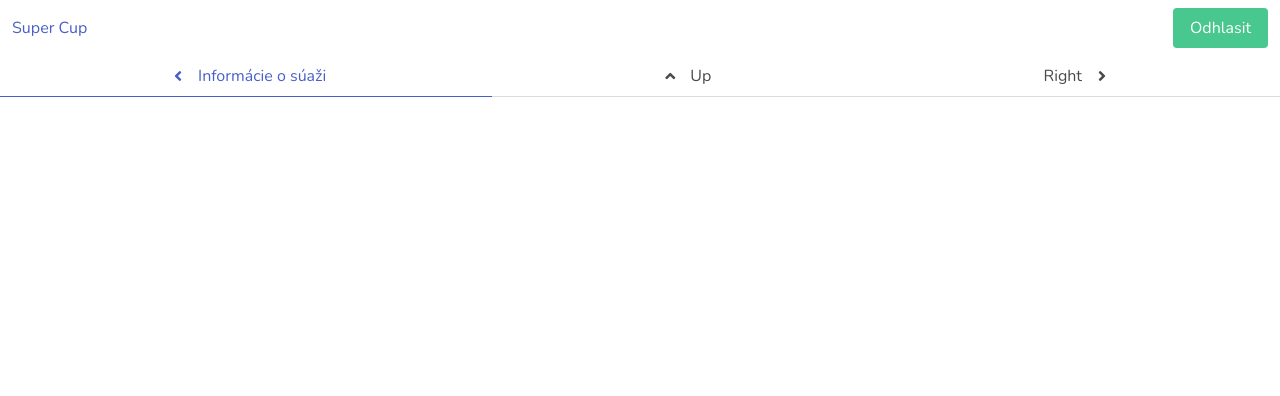
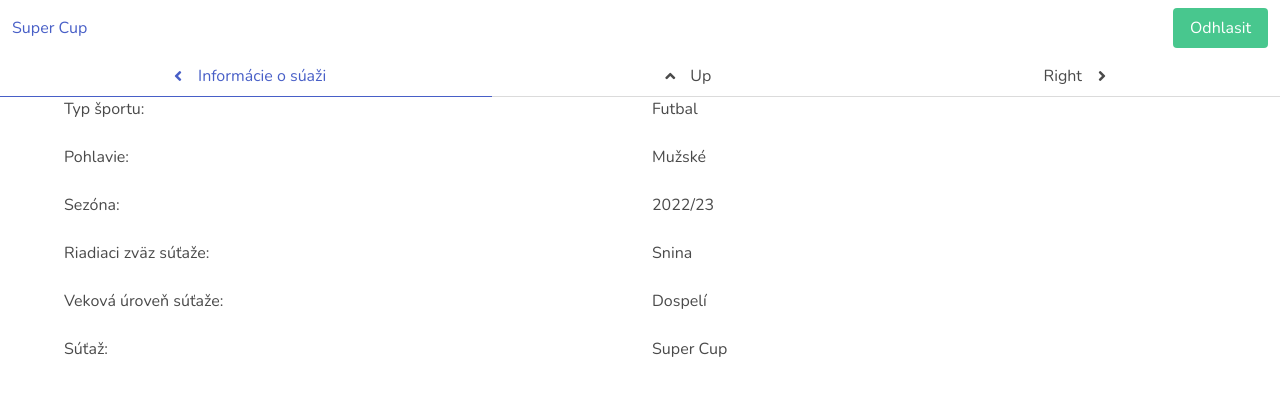
Before and after one commit to MarianChoma/Bakalarka, an Angular app: page /home/info in a window 1280 px wide. Shown: the top 396 px of the page. Built offline with nearby package versions, Linux system fonts and the light colour scheme; no server answers.

Commit message:
authorizate other pages and add view teams

```diff
--- a/src/app/pages/info-page/info-page.component.html
+++ b/src/app/pages/info-page/info-page.component.html
@@ -13,8 +13,6 @@
       </div>
     </div>
   </nav>
-</header>
-
   <div class="tabs is-fullwidth">
     <ul>
       <li class="is-active">
@@ -23,17 +21,59 @@
           <span>Informácie o súaži</span>
         </a>
       </li>
-    <li >
+      <li>
         <a routerLink="/home">
           <span class="icon"><i class="fas fa-angle-up" aria-hidden="true"></i></span>
-        <span >Up</span>
+          <span>Up</span>
         </a>
       </li>
       <li>
-      <a>
+        <a routerLink="/home/teams">
           <span>Right</span>
           <span class="icon"><i class="fas fa-angle-right" aria-hidden="true"></i></span>
         </a>
       </li>
     </ul>
   </div>
+</header>
+
+<div class="container">
+  <div class="columns is-multiline is-vcentered">
+    <div class="column is-half">
+      <h2>Typ športu:</h2>
+    </div>
+    <div class="column is-half">
+      <h3>Futbal</h3>
+    </div>
+    <div class="column is-half">
+      <h2>Pohlavie:</h2>
+    </div>
+    <div class="column is-half">
+      <h3>Mužské</h3>
+    </div>
+    <div class="column is-half">
+      <h2>Sezóna:</h2>
+    </div>
+    <div class="column is-half">
+      <h3>2022/23</h3>
+    </div>
+    <div class="column is-half">
+      <h2>Riadiaci zväz súťaže:</h2>
+    </div>
+    <div class="column is-half">
+      <h3>Snina</h3>
+    </div>
+    <div class="column is-half">
+      <h2>Veková úroveň súťaže:</h2>
+    </div>
+    <div class="column is-half">
+      <h3>Dospelí</h3>
+    </div>
+    <div class="column is-half">
+      <h2>Súťaž:</h2>
+    </div>
+    <div class="column is-half">
+      <h3>Super Cup</h3>
+    </div>
+  </div>
+</div>
--- a/src/app/pages/info-page/info-page.component.ts
+++ b/src/app/pages/info-page/info-page.component.ts
@@ -11,6 +11,9 @@ export class InfoPageComponent implements OnInit {
   constructor(private authService: AuthService) { }
 
   ngOnInit(): void {
+    this.authService.auth('home').subscribe((e) => {
+      console.log(e);
+    });
   }
   onLogoutButtonClick() {
     this.authService.logout();
--- a/src/app/pages/main-page/main-page.component.html
+++ b/src/app/pages/main-page/main-page.component.html
@@ -30,7 +30,7 @@
       </a>
     </li>
     <li>
-      <a>
+      <a routerLink="/home/teams">
         <span>Right</span>
         <span class="icon"><i class="fas fa-angle-right" aria-hidden="true"></i></span>
       </a>
@@ -41,17 +41,11 @@
 <div class="container">
 
   <div class="control">
-    <div class="columns is-desktop is-vcentered">
-      <div class="column">
+    <div class="columns is-multiline is-vcentered">
+      <div class="column is-half">
         <h2>Liga:</h2>
-        <br>
-        <h2>Názov klubu:</h2>
-        <br>
-        <h2>Email:</h2>
-        <br>
-        <h2>Poštová adresa:</h2>
       </div>
-      <div class="column">
+      <div class="column is-half">
         <div class="control has-icons-left">
           <div class="select">
             <select>
@@ -65,15 +59,26 @@
             </div>
           </div>
         </div>
-        <br>
-        <input #NazovInput class="input is-medium" type="text" placeholder="Názov futbalového klubu">
-        <input id="email" class="input is-medium" type="text" placeholder="" disabled>
-        <br>
-        <input id="adress" class="input is-medium" type="text" placeholder="Adresa">
       </div>
-    </div>
-
-
+        <div class="column is-half">
+          <h2>Názov klubu:</h2>
+        </div>
+        <div class="column is-half">
+          <input #NazovInput class="input is-medium" type="text" placeholder="Názov futbalového klubu">
+        </div>
+        <div class="column is-half">
+          <h2>Email:</h2>
+        </div>
+        <div class="column is-half">
+          <input id="email" class="input is-medium" type="text" placeholder="" disabled>
+        </div>
+        <div class="column is-half">
+          <h2>Poštová adresa:</h2>
+        </div>
+        <div class="column is-half">
+          <input id="adress" class="input is-medium" type="text" placeholder="Adresa">
+        </div>
+      </div>
 
 
 
--- a/src/app/pages/main-page/main-page.component.scss
+++ b/src/app/pages/main-page/main-page.component.scss
@@ -1,4 +1,3 @@
-
 .control{
   width: 50%;
   margin: auto;
--- a/src/app/pages/team-in-cup-view/team-in-cup-view.component.html
+++ b/src/app/pages/team-in-cup-view/team-in-cup-view.component.html
@@ -1 +1,42 @@
-<p>team-in-cup-view works!</p>
+<header>
+  <nav class="navbar" role="navigation" aria-label="main navigation">
+    <div class="navbar-brand">
+      <a class="navbar-item">
+        <h1>Super Cup</h1>
+      </a>
+    </div>
+    <div class="navbar-end">
+      <div class="navbar-item">
+        <button class="button is-success has-text-white" (click)="onLogoutButtonClick()">
+          Odhlasit
+        </button>
+      </div>
+    </div>
+  </nav>
+  <div class="tabs is-fullwidth">
+    <ul>
+      <li>
+        <a routerLink="/home/info">
+          <span class="icon"><i class="fas fa-angle-left" aria-hidden="true"></i></span>
+          <span>Informácie o súaži</span>
+        </a>
+      </li>
+      <li>
+        <a routerLink="/home">
+          <span class="icon"><i class="fas fa-angle-up" aria-hidden="true"></i></span>
+          <span>Up</span>
+        </a>
+      </li>
+      <li class="is-active">
+        <a>
+          <span>Right</span>
+          <span class="icon"><i class="fas fa-angle-right" aria-hidden="true"></i></span>
+        </a>
+      </li>
+    </ul>
+  </div>
+</header>
+<div class="container" *ngFor="let team of lists">
+  <h2>{{team.nazov}}</h2>
+  <h3>{{team.liga}}</h3>
+</div>
--- a/src/app/pages/team-in-cup-view/team-in-cup-view.component.ts
+++ b/src/app/pages/team-in-cup-view/team-in-cup-view.component.ts
@@ -1,4 +1,6 @@
 import { Component, OnInit } from '@angular/core';
+import {AuthService} from "../../auth.service";
+import {WebrequestService} from "../../webrequest.service";
 
 @Component({
   selector: 'app-team-in-cup-view',
@@ -6,10 +8,18 @@ import { Component, OnInit } from '@angular/core';
   styleUrls: ['./team-in-cup-view.component.scss']
 })
 export class TeamInCupViewComponent implements OnInit {
-
-  constructor() { }
+  lists;
+  constructor(private authService:AuthService, private webReq:WebrequestService) { }
 
   ngOnInit(): void {
+    this.webReq.get('teams/cup').subscribe((list: any)=>{
+      this.lists=list;
+    });
+  }
+  onLogoutButtonClick() {
+    this.authService.logout();
   }
 
+
+
 }
```
Lines whose indentation alone changed are shown as unchanged.
